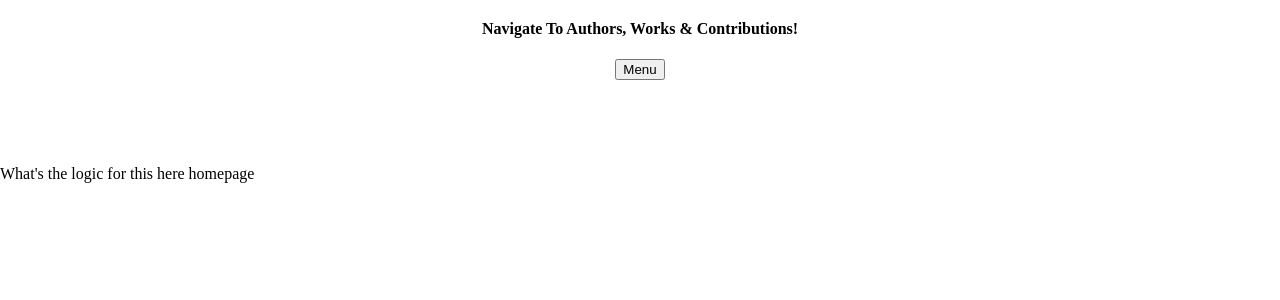
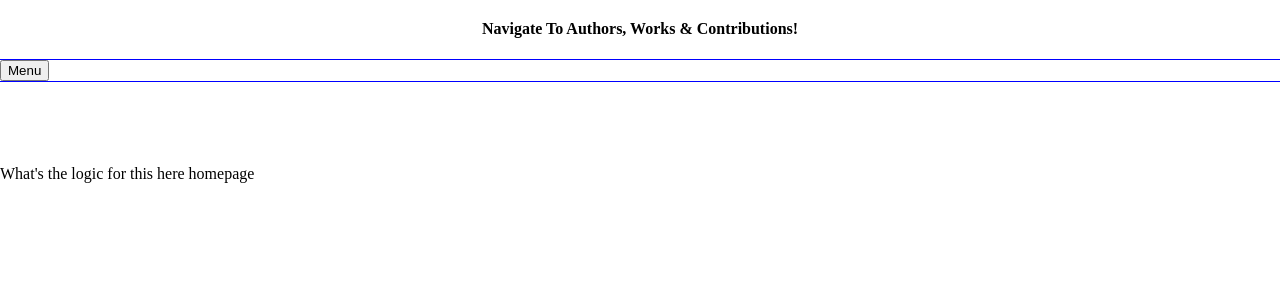
Before and after one commit to mmaustin/community-novel, a React (Create React App) app in the folder cn-client/: page / in a window 1280 px wide. Shown: the top 300 px of the page. Built offline with nearby package versions, Linux system fonts and the light colour scheme; no server answers.

Commit message:
corrected the placement of the menu container div

```diff
--- a/cn-client/src/app/Navbar.js
+++ b/cn-client/src/app/Navbar.js
@@ -6,8 +6,9 @@ export const Navbar = () =>{
     return(
         <nav id='navbar'>
             <h4 id='nav-header'>Navigate To Authors, Works & Contributions!</h4>
+            <div className='menu-container'>
                     <div className='dropdown'>
-                <div className='button-container'><button className='dropbtn'>Menu</button></div>
+                    <button className='dropbtn'>Menu</button>
                     <div className='dropdown-content'>
                         <Link className='component-link' to='/'>Home Page</Link>
                         <Link className='component-link' to='/all-authors'>The Authors</Link>
@@ -15,6 +16,7 @@ export const Navbar = () =>{
                         <Link className='component-link' to='/all-contributions'>The Contributions</Link>
                     </div>
                 </div>
+            </div>
         </nav>
     )
 
--- a/cn-client/src/index.css
+++ b/cn-client/src/index.css
@@ -4,6 +4,7 @@ body {
 }
 
 #navbar {
+    width: 100%;
     margin: 0;
     height: 100px;
     display: flex;
@@ -14,6 +15,16 @@ body {
 
 #nav-header {
   margin-top: 20px;
+}
+
+.menu-container {
+  border: 1px solid blue;
+  width: 100%;
+  margin: 0;
+  display: flex;
+  justify-content: flex-start;
+  align-items: center;
+  flex-flow: wrap;
 }
 
 
```
Lines whose indentation alone changed are shown as unchanged.
